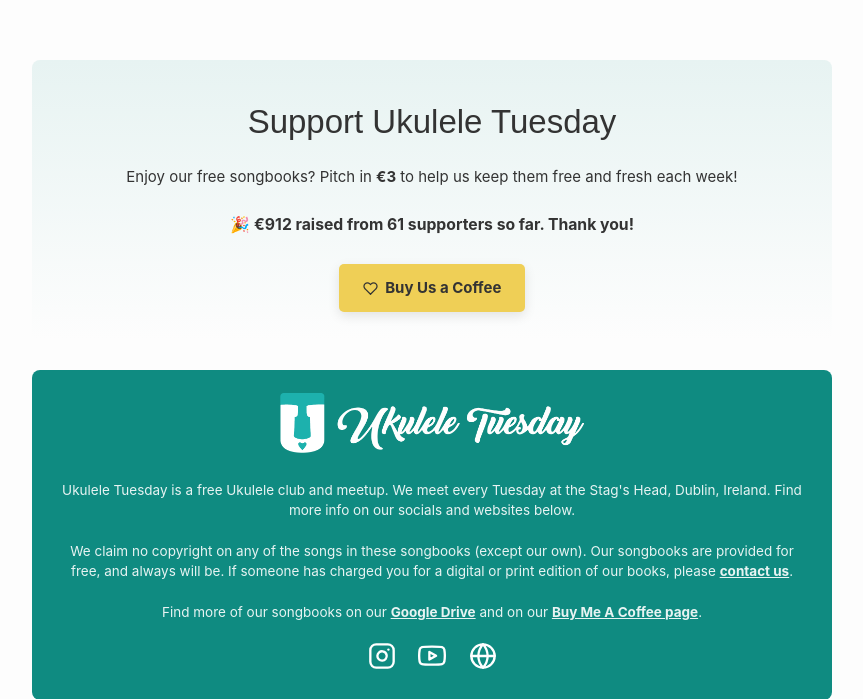
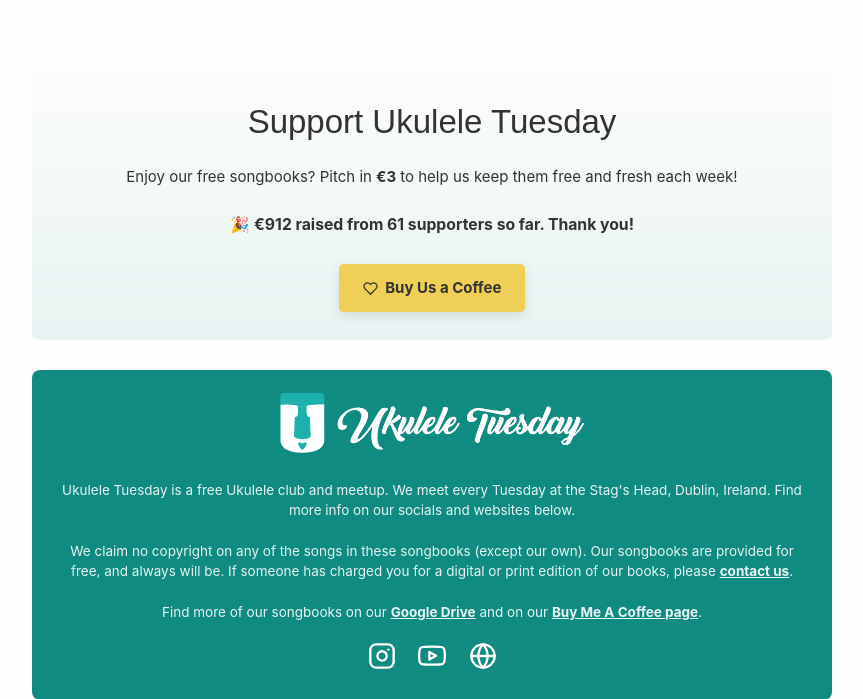
Before and after one commit to UkuleleTuesday/songbooks, a Python web app: template templates/index.html.j2 in a window 1280 px wide. Shown: the part 203-902 px from the top of the page, without its empty margins (208-1071 px from the left). Run offline with Jinja, Linux system fonts and the light colour scheme; the template is opened without the code that fills it, so the values that code supplies are empty; some web fonts are replaced.

Commit message:
style: Flip support CTA gradient direction.
Co-authored-by: aider (gemini/gemini-2.5-pro) <aider@aider.chat>

```diff
--- a/assets/style.css
+++ b/assets/style.css
@@ -150,7 +150,7 @@
     }
     .support-cta {
       background-color: var(--cta-bg-color);
-      background-image: linear-gradient(to bottom, var(--cta-bg-color), var(--bg-color));
+      background-image: linear-gradient(to bottom, var(--bg-color), var(--cta-bg-color));
       border-radius: 8px;
       padding: 28px 32px;
       margin: 2em auto 0;
```
